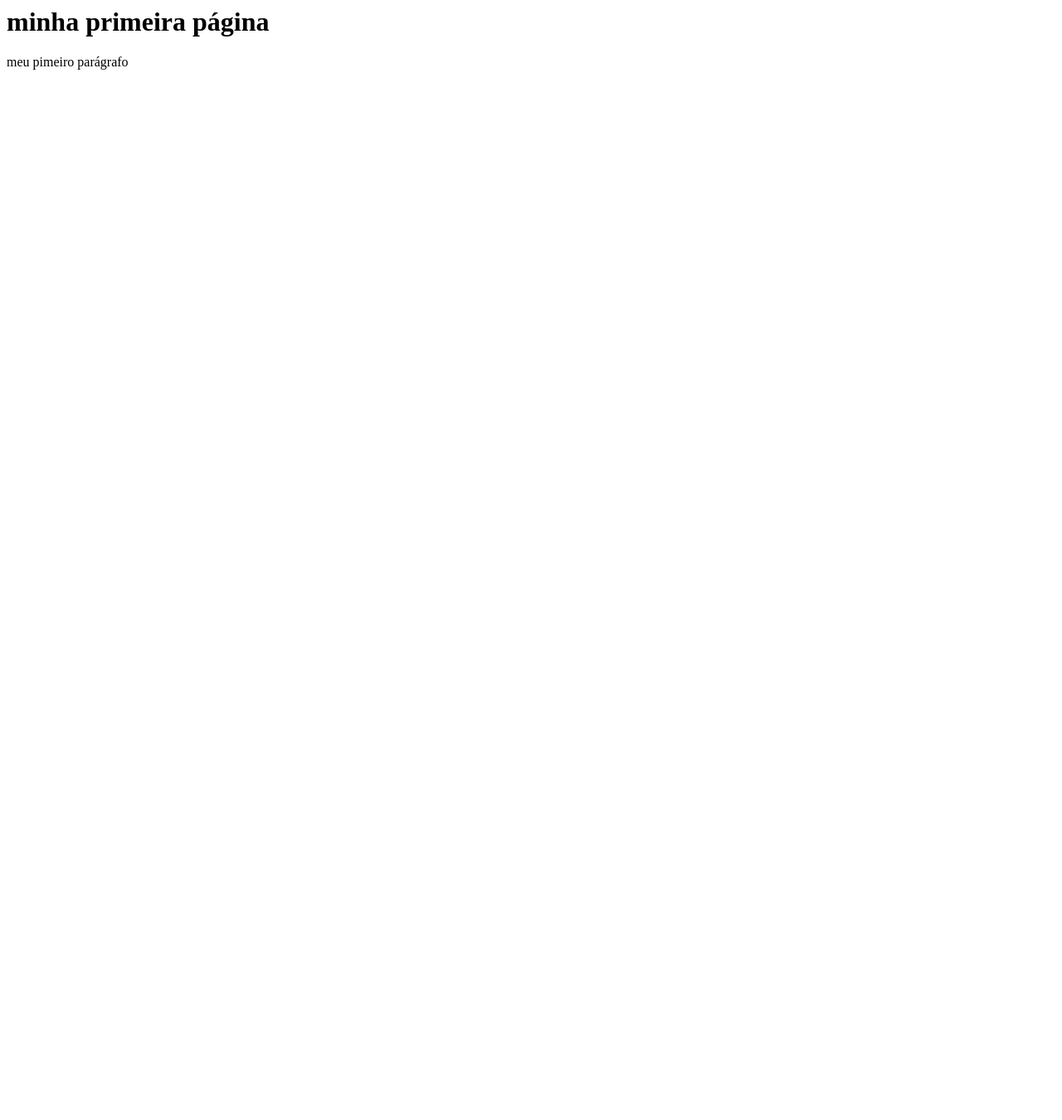
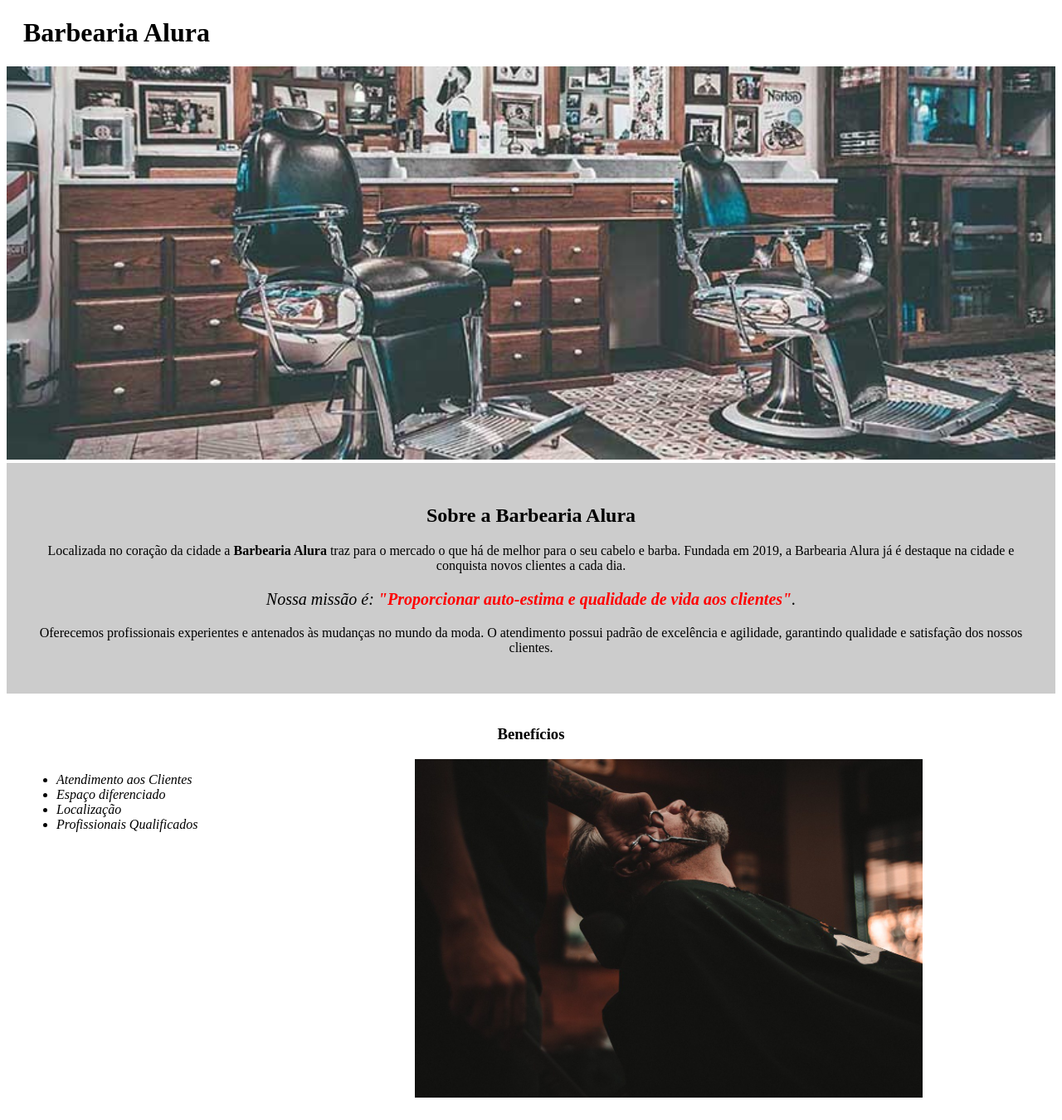
Before and after one commit to Ellen223/ellen224, a plain HTML site: page index.html in a window 1280 px wide. Shown: the whole page at 83% size. Before the commit the page ends 800 px from the top, so only its background shows below. Drawn offline with Linux system fonts and the light colour scheme.

Commit message:
Add files via upload
seg aula

```diff
--- a/index.html
+++ b/index.html
@@ -1,16 +1,37 @@
-<body>
-    <link rel="stylesheet" href="style.css">
-    <h1>
-        minha primeira página
-        </h1>
-      <p>
-        meu pimeiro parágrafo
-        </p>
-        <img scr="image.jpg" widt="20%">
+<!DOCTYPE html>
+<html lang="pt-br">
+	<head>
+		<meta charset="UTF-8">
+		<title>Barbearia Alura</title>
+		<link rel="stylesheet" href="style.css">
+	</head>
 
+	<body>
+		<header>
+			<h1 class="titulo-principal">Barbearia Alura</h1>
+		</header>
+		<img id="banner" src="banner.jpg">
+		<div class="principal">
+			<h2 class="titulo-centralizado">Sobre a Barbearia Alura</h2>
 
+			<p>Localizada no coração da cidade a <strong>Barbearia Alura</strong> traz para o mercado o que há de melhor para o seu cabelo e barba. Fundada em 2019, a Barbearia Alura já é destaque na cidade e conquista novos clientes a cada dia.</p>
 
+			<p id="missao"><em>Nossa missão é: <strong>"Proporcionar auto-estima e qualidade de vida aos clientes"</strong>.</em></p>
 
+			<p>Oferecemos profissionais experientes e antenados às mudanças no mundo da moda. O atendimento possui padrão de excelência e agilidade, garantindo qualidade e satisfação dos nossos clientes.</p>
+		</div>
 
+		<div class="beneficios">
+			<h3 class="titulo-centralizado">Benefícios</h3>
 
-     </body>
+			<ul>
+				<li class="itens">Atendimento aos Clientes</li>
+				<li class="itens">Espaço diferenciado</li>
+				<li class="itens">Localização</li>
+				<li class="itens">Profissionais Qualificados</li>
+			</ul>
+
+			<img src="beneficios.jpg" class="imagembeneficios">
+		</div>
+	</body>
+</html>
--- a/style.css
+++ b/style.css
@@ -0,0 +1,48 @@
+#banner {
+	width:100%;
+}
+
+.principal{
+	background: #CCCCCC;
+	padding: 30px;
+}
+
+.titulo-principal {
+	padding-left: 20px;
+}
+
+.titulo-centralizado {
+	text-align: center
+}
+
+p {
+	text-align: center;
+}
+
+#missao {
+	font-size: 20px
+}
+
+em strong {
+	color: #FF0000;
+}
+
+.itens {
+	font-style: italic
+}
+
+.beneficios {
+	background: #FFFFFF;
+	padding: 20px;
+}
+
+ul {
+	display: inline-block;
+	vertical-align: top;
+	width: 20%;
+	margin-right: 15%;
+}
+
+.imagembeneficios {
+	width: 50%;
+}
```
Also changed, not shown: produtos.html (added, +21 -0 lines), banner.jpg (added), barba.jpg (added), beneficios.jpg (added), bg.jpg (added), cabelo+barba.jpg (added), cabelo.jpg (added), logo-branco.png (added), logo.png (added).
